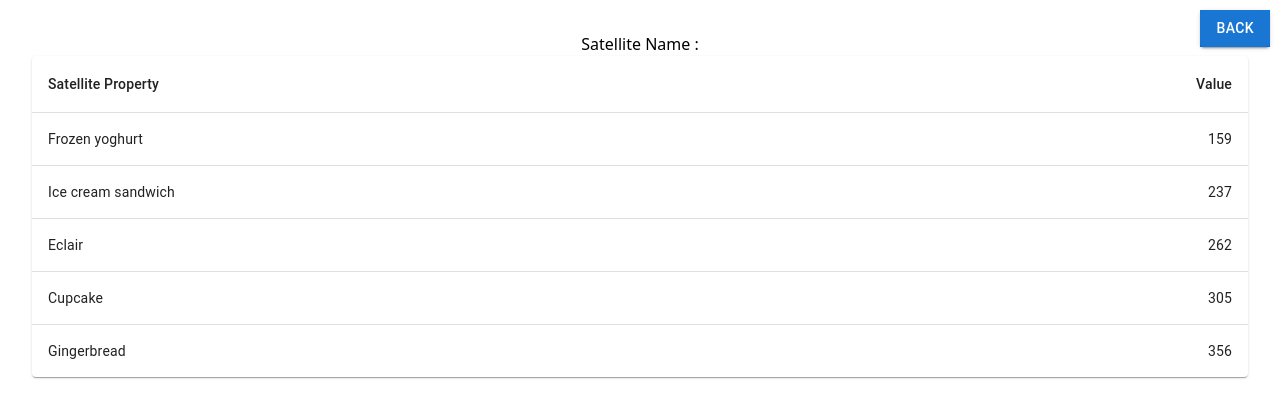
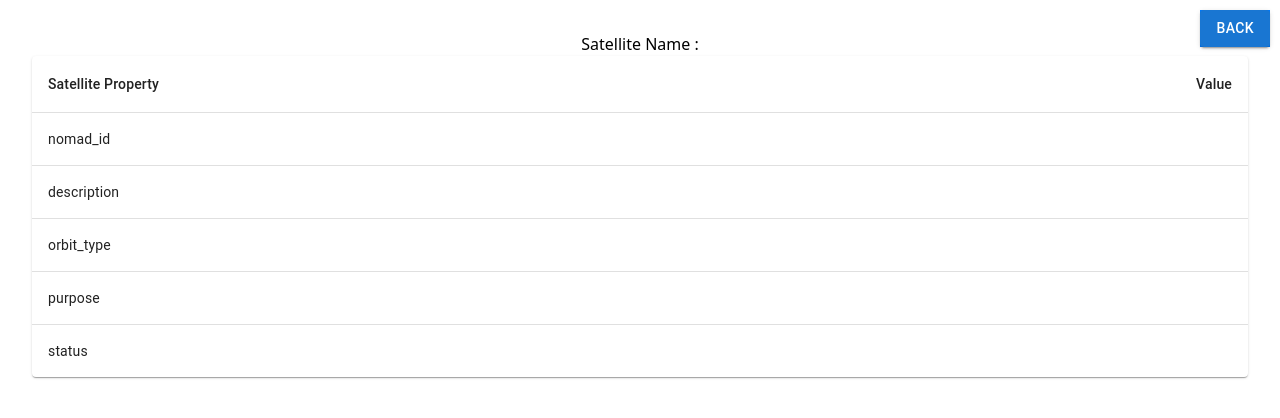
Before and after one commit to acxdme/01_satStart, a React (Vite) app: page /details in a window 1280 px wide. Shown: the top 418 px of the page. Built offline with nearby package versions, Linux system fonts and the light colour scheme.

Commit message:
grid data updated

```diff
--- a/src/App.tsx
+++ b/src/App.tsx
@@ -9,7 +9,7 @@ function App() {
       <h1 className='text-3xl font-serif font-semibold p-4'>Satellite Tracking System</h1>
       <div className='grid grid-cols-3 gap-4'>
         {satelliteData?.map((satellite: ISatellite) => {
-          return (<ActionAreaCard key={satellite.id} name={satellite.name} purpose={satellite.purpose} />)
+          return (<ActionAreaCard key={satellite.id} name={satellite.name} satelliteData={satellite} />)
         })}
       </div>
     </>
--- a/src/components/Card.tsx
+++ b/src/components/Card.tsx
@@ -7,13 +7,13 @@ import { useNavigate } from 'react-router-dom';
 
 export default function ActionAreaCard(props: any) {
     const navigate = useNavigate();
-    const handleCardAction = (name: string) => {
-        navigate("/details", { state: { Name: name } });
+    const handleCardAction = (props: any) => {
+        navigate("/details", { state: { Name: props.name , data : props.satelliteData } });
     }
 
     return (
         <Card sx={{ maxWidth: 345 }}>
-            <CardActionArea onClick={() => { handleCardAction(props.name) }}>
+            <CardActionArea onClick={() => { handleCardAction(props) }}>
                 <CardMedia
                     component="img"
                     height="100"
--- a/src/components/DataGrid.tsx
+++ b/src/components/DataGrid.tsx
@@ -6,22 +6,21 @@ import TableHead from '@mui/material/TableHead';
 import TableRow from '@mui/material/TableRow';
 import Paper from '@mui/material/Paper';
 
-function createData(
-    name: string,
-    calories: number,
-) {
-    return { name, calories };
+function createData(property: string, value: string) {
+    return { property, value };
 }
 
-const rows = [
-    createData('Frozen yoghurt', 159),
-    createData('Ice cream sandwich', 237),
-    createData('Eclair', 262),
-    createData('Cupcake', 305),
-    createData('Gingerbread', 356),
-];
 
-export default function DataTable() {
+
+export default function DataGrid(props: any) {
+    const rows = [
+        createData('nomad_id', props?.satelliteData?.nomad_id),
+        createData('description', props?.satelliteData?.description),
+        createData('orbit_type', props?.satelliteData?.orbit_type),
+        createData('purpose', props?.satelliteData?.purpose),
+        createData('status', props?.satelliteData?.status),
+    ];
+
     return (
         <TableContainer component={Paper}>
             <Table sx={{ minWidth: 650 }} aria-label="simple table">
@@ -34,14 +33,13 @@ export default function DataTable() {
                 <TableBody>
                     {rows.map((row) => (
                         <TableRow
-                            key={row.name}
+                            key={row.property}
                             sx={{ '&:last-child td, &:last-child th': { border: 0 } }}
                         >
                             <TableCell component="th" scope="row">
-                                {row.name}
+                                {row.property}
                             </TableCell>
-                            <TableCell align="right">{row.calories}</TableCell>
-
+                            <TableCell align="right">{row.value}</TableCell>
                         </TableRow>
                     ))}
                 </TableBody>
--- a/src/components/Details.tsx
+++ b/src/components/Details.tsx
@@ -1,7 +1,7 @@
 import { useLocation } from "react-router-dom";
 import ButtonUsage from "./ButtonUsage";
 import "../styles/backButton.css";
-import DataTable from "./DataGrid";
+import DataGrid from "./DataGrid";
 
 function Details() {
 
@@ -14,7 +14,7 @@ function Details() {
         <ButtonUsage buttonText={"Back"} />
       </div>
       <div className={"data-grid"}>
-        <DataTable />
+        <DataGrid  satelliteData={location?.state?.data}/>
       </div>
     </>
   )
```
